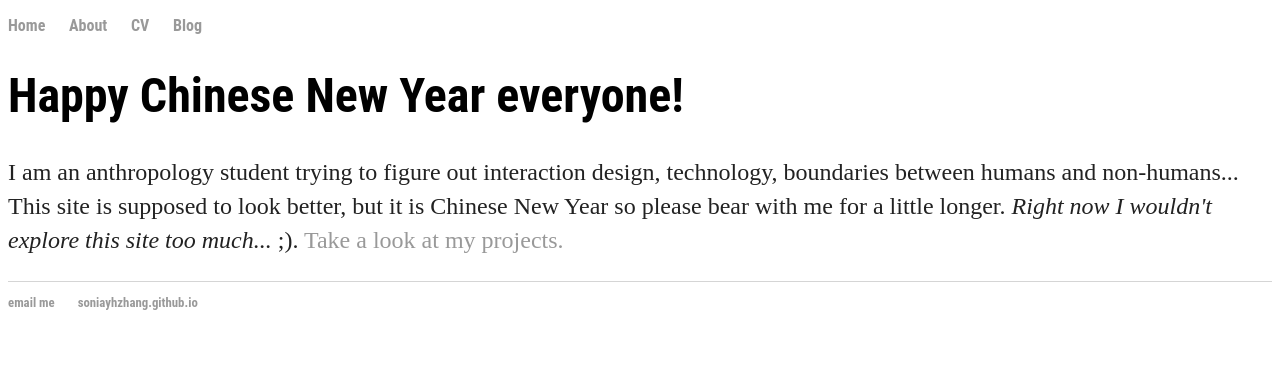
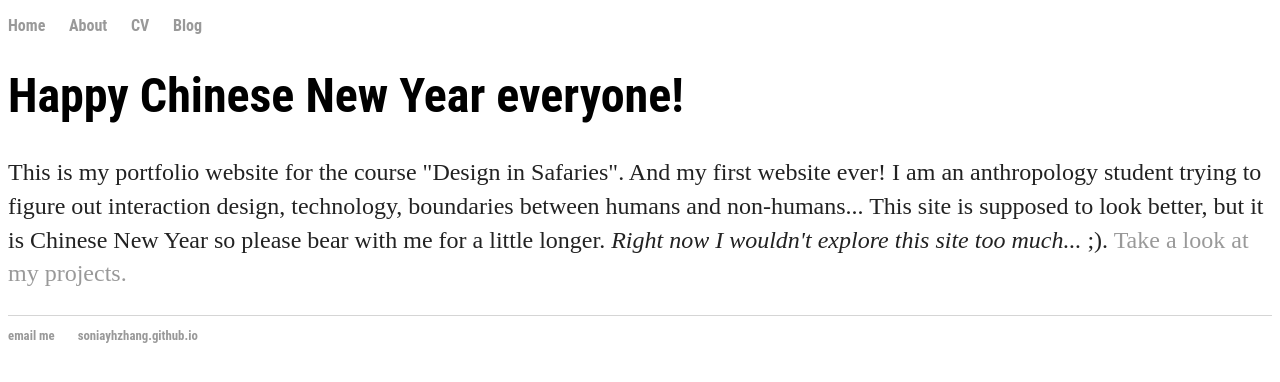
Before and after one commit to soniayhzhang/soniayhzhang.github.io, a Jekyll site: the page built from index.html, in a window 1280 px wide. Shown: the top 382 px of the page. Built offline with Jekyll 4.4.1, drawn with Linux system fonts in a browser that asks for light colours.

Commit message:
added introductory line

```diff
--- a/index.html
+++ b/index.html
@@ -4,5 +4,5 @@ title: Design in Safaries
 ---
 <div class="blurb">
 	<h1>Happy Chinese New Year everyone!</h1>
-	<p>I am an anthropology student trying to figure out interaction design, technology, boundaries between humans and non-humans... This site is supposed to look better, but it is Chinese New Year so please bear with me for a little longer.  <em> Right now I wouldn't explore this site too much...</em> ;). <a href="/blog.html"> Take a look at my projects.</a></p>
+	<p>This is my portfolio website for the course "Design in Safaries". And my first website ever! I am an anthropology student trying to figure out interaction design, technology, boundaries between humans and non-humans... This site is supposed to look better, but it is Chinese New Year so please bear with me for a little longer.  <em> Right now I wouldn't explore this site too much...</em> ;). <a href="/blog.html"> Take a look at my projects.</a></p>
 </div><!-- /.blurb -->
```
